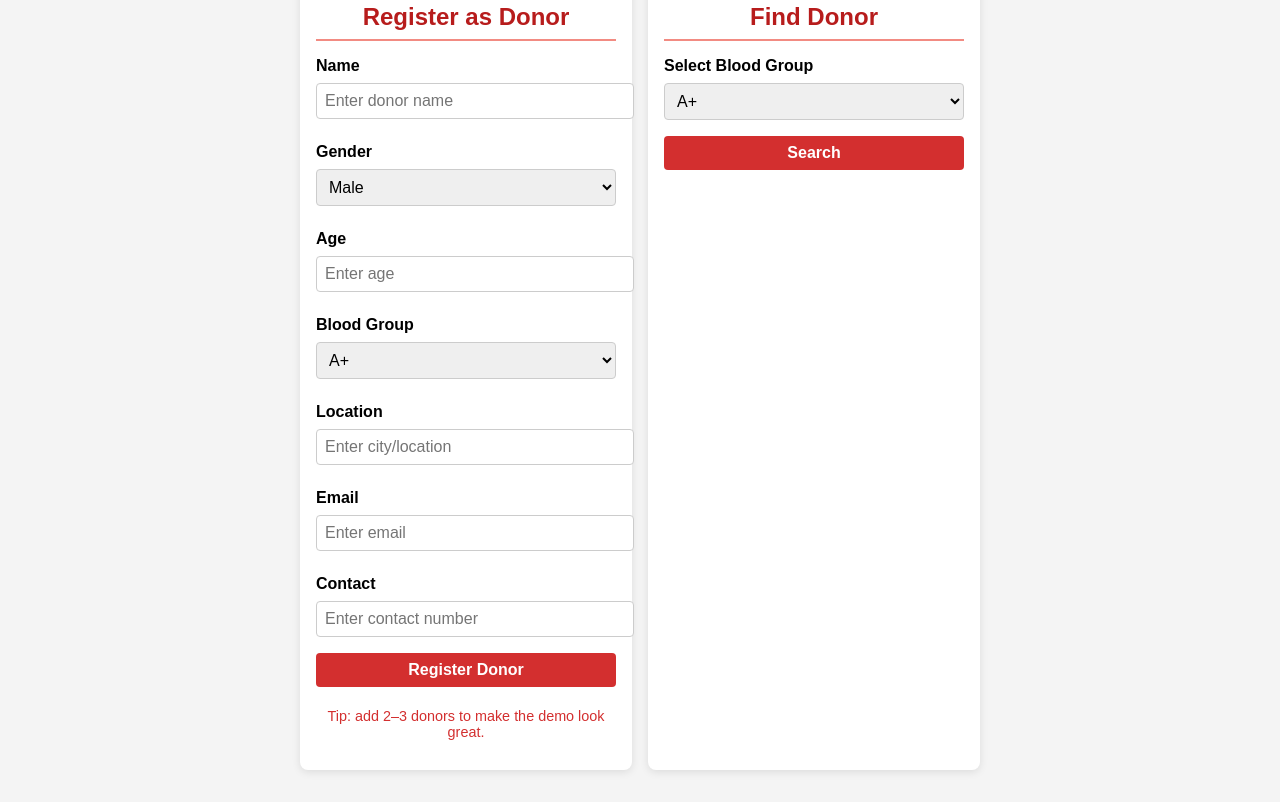
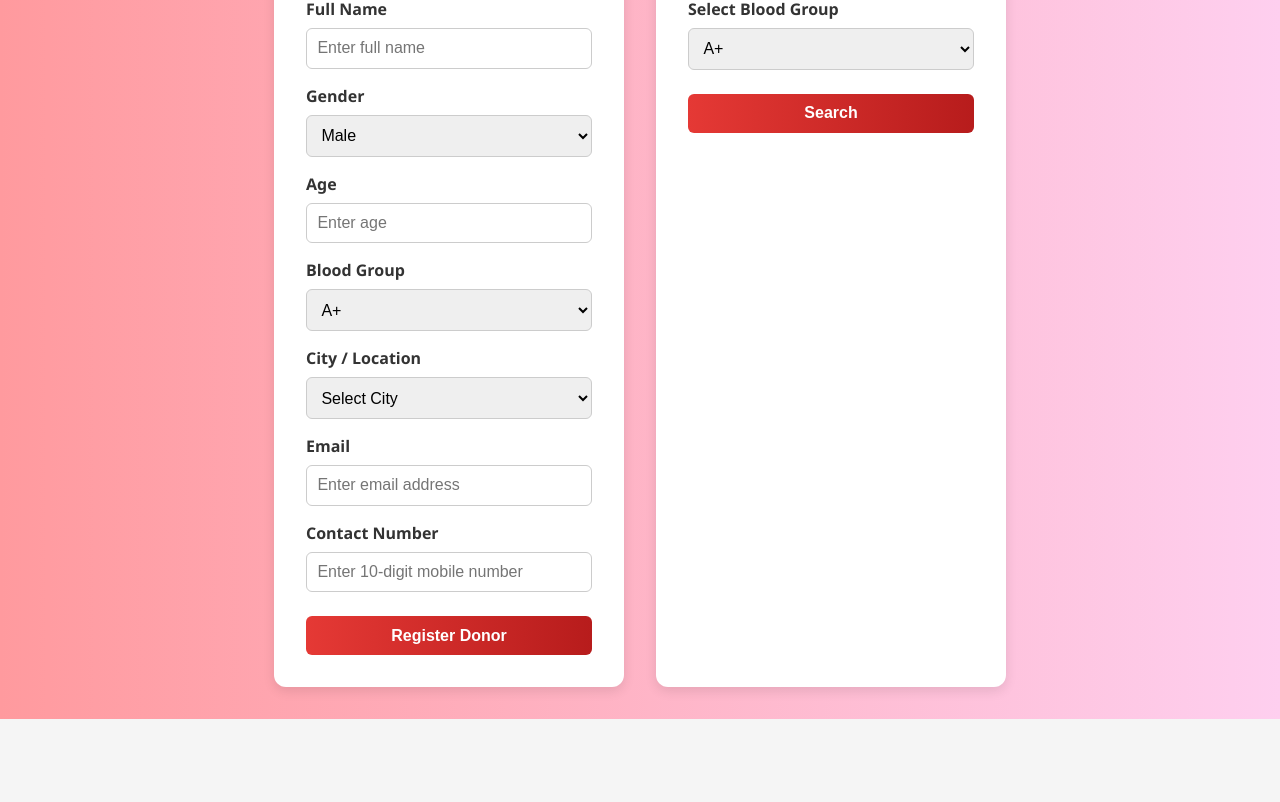
Before and after one commit to bharathnayak13/Crackathon, a plain HTML site: page inner.html in a window 1280 px wide. Shown: the part 216-1018 px from the top of the page. After the commit the page ends 935 px from the top, so only its background shows below. Drawn offline with Linux system fonts and the light colour scheme.

Commit message:
Add Blood Donation Connect ds

```diff
--- a/inner.html
+++ b/inner.html
@@ -6,54 +6,109 @@
   <title>Blood Donation App</title>
   <link rel="stylesheet" href="style.css">
   <style>
-    body {
-      font-family: Arial, sans-serif;
-      background: #f4f4f4;
+    /* Reset some default styles */
+    * {
+      box-sizing: border-box;
       margin: 0;
       padding: 0;
     }
+
+    body {
+      font-family: 'Segoe UI', Tahoma, Geneva, Verdana, sans-serif;
+      background-color: #f5f5f5;
+      color: #333;
+    }
+
     header {
-      background: #d32f2f;
-      color: white;
-      padding: 1rem;
+      background-color: #c62828;
+      color: #fff;
+      padding: 1.5rem 1rem;
       text-align: center;
+      box-shadow: 0 2px 6px rgba(0,0,0,0.1);
     }
+
+    header h1 {
+      font-size: 2rem;
+      letter-spacing: 1px;
+    }
+
     .container {
       display: flex;
       flex-wrap: wrap;
       justify-content: center;
-      gap: 1rem;
-      margin: 2rem;
+      gap: 2rem;
+      padding: 2rem;
+      max-width: 1200px;
+      margin: auto;
     }
+
     .card {
-      background: white;
-      padding: 1rem;
-      border-radius: 8px;
-      box-shadow: 0 2px 8px rgba(0,0,0,0.1);
-      width: 300px;
+      background-color: #fff;
+      border-radius: 12px;
+      box-shadow: 0 4px 12px rgba(0,0,0,0.1);
+      padding: 2rem;
+      width: 350px;
+      transition: transform 0.2s ease, box-shadow 0.2s ease;
     }
+
+    .card:hover {
+      transform: translateY(-5px);
+      box-shadow: 0 8px 20px rgba(0,0,0,0.15);
+    }
+
+    .card h2 {
+      color: #c62828;
+      margin-bottom: 1rem;
+      font-size: 1.5rem;
+      border-bottom: 2px solid #eee;
+      padding-bottom: 0.5rem;
+    }
+
+    label {
+      display: block;
+      margin-top: 1rem;
+      font-weight: 600;
+    }
+
     input, select, button {
       width: 100%;
+      padding: 0.65rem;
+      margin-top: 0.5rem;
+      border-radius: 6px;
+      border: 1px solid #ccc;
+      font-size: 1rem;
+    }
+
+    input:focus, select:focus {
+      border-color: #c62828;
+      outline: none;
+      box-shadow: 0 0 5px rgba(198,40,40,0.3);
+    }
+
+    button {
+      background-color: #c62828;
+      color: #fff;
+      font-weight: 600;
+      margin-top: 1.5rem;
+      cursor: pointer;
+      border: none;
+      transition: background-color 0.2s ease;
+    }
+
+    button:hover {
+      background-color: #b71c1c;
+    }
+
+    #results {
+      margin-top: 1rem;
+    }
+
+    .donor-card {
+      background-color: #fafafa;
+      border: 1px solid #ddd;
+      border-radius: 6px;
+      padding: 0.75rem;
       margin: 0.5rem 0;
-      padding: 0.5rem;
-      border-radius: 4px;
-      border: 1px solid #ccc;
-    }
-    button {
-      background: #d32f2f;
-      color: white;
-      border: none;
-      cursor: pointer;
-    }
-    button:hover {
-      background: #b71c1c;
-    }
-    .donor-card {
-      background: #f9f9f9;
-      border: 1px solid #ddd;
-      padding: 0.5rem;
-      margin: 0.5rem 0;
-      border-radius: 4px;
     }
   </style>
 </head>
@@ -67,20 +122,21 @@
     <div class="card">
       <h2>Register as Donor</h2>
 
-      <label>Name</label>
-      <input type="text" id="name" placeholder="Enter donor name">
+      <label for="name">Full Name</label>
+      <input type="text" id="name" placeholder="Enter full name">
 
-      <label>Gender</label>
+      <label for="gender">Gender</label>
       <select id="gender">
         <option value="Male">Male</option>
         <option value="Female">Female</option>
         <option value="Other">Other</option>
       </select>
 
-      <label>Age</label>
-      <input type="number" id="age" placeholder="Enter age" min="18" max="70">
+      <label for="age">Age</label>
+<input type="number" id="age" placeholder="Enter age" min="18" max="65" oninput="this.value = this.value.slice(0, 2)">
 
-      <label>Blood Group</label>
+
+      <label for="bloodGroup">Blood Group</label>
       <select id="bloodGroup">
         <option value="A+">A+</option>
         <option value="A-">A-</option>
@@ -92,23 +148,78 @@
         <option value="AB-">AB-</option>
       </select>
 
-      <label>Location</label>
-      <input type="text" id="location" placeholder="Enter city/location">
+      <label for="location">City / Location</label>
+<select id="location">
+  <option value="">Select City</option>
+  <option value="Mumbai">Mumbai</option>
+  <option value="Delhi">Delhi</option>
+  <option value="Bengaluru">Bengaluru</option>
+  <option value="Kolkata">Kolkata</option>
+  <option value="Chennai">Chennai</option>
+  <option value="Hyderabad">Hyderabad</option>
+  <option value="Pune">Pune</option>
+  <option value="Ahmedabad">Ahmedabad</option>
+  <option value="Jaipur">Jaipur</option>
+  <option value="Lucknow">Lucknow</option>
+  <option value="Kanpur">Kanpur</option>
+  <option value="Nagpur">Nagpur</option>
+  <option value="Indore">Indore</option>
+  <option value="Thane">Thane</option>
+  <option value="Bhopal">Bhopal</option>
+  <option value="Visakhapatnam">Visakhapatnam</option>
+  <option value="Patna">Patna</option>
+  <option value="Vadodara">Vadodara</option>
+  <option value="Ghaziabad">Ghaziabad</option>
+  <option value="Ludhiana">Ludhiana</option>
+  <option value="Agra">Agra</option>
+  <option value="Nashik">Nashik</option>
+  <option value="Faridabad">Faridabad</option>
+  <option value="Meerut">Meerut</option>
+  <option value="Rajkot">Rajkot</option>
+  <option value="Kalyan-Dombivli">Kalyan-Dombivli</option>
+  <option value="Vasai-Virar">Vasai-Virar</option>
+  <option value="Varanasi">Varanasi</option>
+  <option value="Srinagar">Srinagar</option>
+  <option value="Aurangabad">Aurangabad</option>
+  <option value="Dhanbad">Dhanbad</option>
+  <option value="Amritsar">Amritsar</option>
+  <option value="Navi Mumbai">Navi Mumbai</option>
+  <option value="Allahabad">Allahabad</option>
+  <option value="Ranchi">Ranchi</option>
+  <option value="Howrah">Howrah</option>
+  <option value="Coimbatore">Coimbatore</option>
+  <option value="Jabalpur">Jabalpur</option>
+  <option value="Gwalior">Gwalior</option>
+  <option value="Vijayawada">Vijayawada</option>
+  <option value="Jodhpur">Jodhpur</option>
+  <option value="Madurai">Madurai</option>
+  <option value="Raipur">Raipur</option>
+  <option value="Kota">Kota</option>
+  <option value="Guwahati">Guwahati</option>
+  <option value="Chandigarh">Chandigarh</option>
+  <option value="Solapur">Solapur</option>
+  <option value="Hubli-Dharwad">Hubli-Dharwad</option>
+  <option value="Mysore">Mysore</option>
+  <option value="Tiruchirappalli">Tiruchirappalli</option>
+</select>
 
-      <label>Email</label>
-      <input type="email" id="email" placeholder="Enter email">
 
-      <label>Contact</label>
-      <input type="text" id="contact" placeholder="Enter contact number">
+      <label for="email">Email</label>
+<input type="email" id="email" placeholder="Enter email address" required>
+
+
+      <label for="contact">Contact Number</label>
+<input type="tel" id="contact" placeholder="Enter 10-digit mobile number" maxlength="10" pattern="[0-9]{10}" title="Enter a valid 10-digit mobile number">
+
 
       <button type="button" onclick="registerDonor()">Register Donor</button>
-      <p class="tip">Tip: add 2–3 donors to make the demo look great.</p>
     </div>
 
     <!-- Find Donor -->
     <div class="card">
       <h2>Find Donor</h2>
-      <label>Select Blood Group</label>
+
+      <label for="searchGroup">Select Blood Group</label>
       <select id="searchGroup">
         <option value="A+">A+</option>
         <option value="A-">A-</option>
--- a/script.js
+++ b/script.js
@@ -11,14 +11,34 @@ function registerDonor() {
   const email = document.getElementById("email").value.trim();
   const contact = document.getElementById("contact").value.trim();
 
+  // Basic field check
   if (!name || !age || !location || !contact || !email) {
     alert("Please fill all fields.");
     return;
   }
 
+  // Age validation (18-65)
+  const ageNum = parseInt(age);
+  if (isNaN(ageNum) || ageNum < 18 || ageNum > 65) {
+    alert("Age must be a number between 18 and 65.");
+    return;
+  }
+
+  // Email validation
+  const emailRegex = /^[^\s@]+@[^\s@]+\.[^\s@]+$/;
+  if (!emailRegex.test(email)) {
+    alert("Please enter a valid email address.");
+    return;
+  }
+
+  // Contact number validation (10 digits)
+  if (!/^\d{10}$/.test(contact)) {
+    alert("Please enter a valid 10-digit contact number.");
+    return;
+  }
+
   // Save donor
-  donors.push({ name, gender, age, bloodGroup, location, email, contact });
-
+  donors.push({ name, gender, age: ageNum, bloodGroup, location, email, contact });
   alert("Donor Registered Successfully!");
 
   // Clear fields
```
